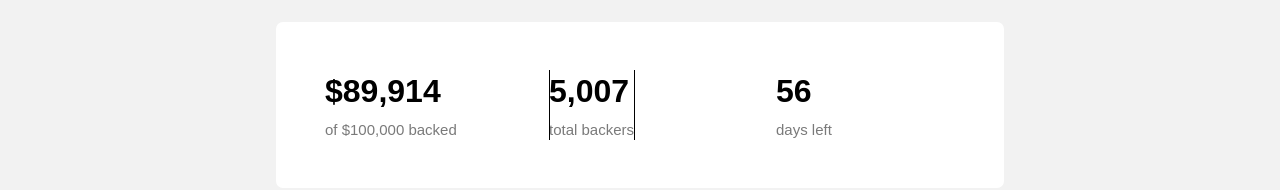
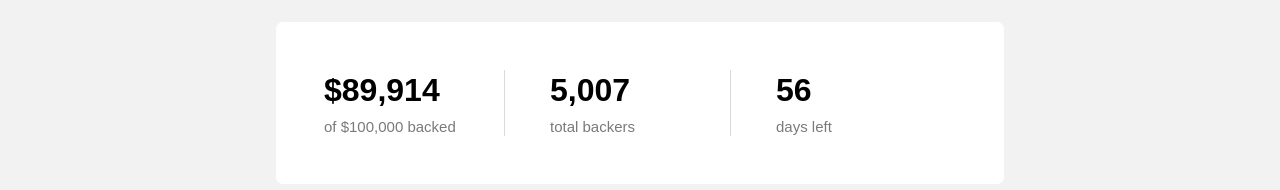
Before and after one commit to Muhammadjewel/crowdfunding-product-page, a plain HTML site: page index.html in a window 1280 px wide. Shown: the part 594-784 px from the top of the page. Drawn offline with Linux system fonts and the light colour scheme; a web font is replaced by a local one.

Commit message:
Refactor stats section

```diff
--- a/css/styles.css
+++ b/css/styles.css
@@ -237,25 +237,15 @@ img {
 }
 
 /* STATS */
-.stats-table {
-  position: relative;
-  z-index: 1;
+.stats {
   display: flex;
-  flex-direction: column-reverse;
+  padding: 0;
+  margin: 0;
+  list-style-type: none;
 }
 
-.stats-table-row {
-  display: flex;
-}
-
-.stats-table th {
-  font-size: 15px;
-  line-height: 18px;
-  text-align: left;
-  font-weight: 400;
-}
-
-.stats-table td {
+.stats-data {
+  display: block;
   margin-bottom: 8px;
   font-size: 32px;
   line-height: 40px;
@@ -263,32 +253,27 @@ img {
   color: #000;
 }
 
-.stats-table-amount-heading,
-.stats-table-amount-data {
+.stats-item-money {
   width: 180px;
+  padding-right: 30px;
 }
 
-.stats-table-backers-heading,
-.stats-table-backers-data {
+.stats-item-backers {
   width: 227px;
   padding-left: 45px;
   padding-right: 45px;
+  border-left: 1px solid rgba(0, 0, 0, 0.15);
+  border-right: 1px solid rgba(0, 0, 0, 0.15);
 }
 
-.stats-table-countdown-heading,
-.stats-table-countdown-data {
+.stats-item-days {
   flex-grow: 1;
   padding-left: 45px;
   padding-right: 45px;
 }
 
-.stats-table-backers-heading::before,
-.stats-table-backers-heading::after {
-  position: absolute;
-  z-index: 1;
-  content: "";
-  top: 0;
-  width: 1px;
-  height: 100%;
-  background-color: #000;
+.stats-text {
+  margin: 0;
+  font-size: 15px;
+  line-height: 18px;
 }
--- a/index.html
+++ b/index.html
@@ -56,22 +56,20 @@
 
         <section class="product-stats card">
           <h2 class="visually-hidden">Product funding statistics</h2>
-          <table class="stats-table">
-            <thead class="stats-table-header">
-              <tr class="stats-table-row">
-                <th class="stats-table-amount-heading">of $100,000 backed</th>
-                <th class="stats-table-backers-heading">total backers</th>
-                <th class="stats-table-countdown-heading">days left</th>
-              </tr>
-            </thead>
-            <tbody class="stats-table-body">
-              <tr class="stats-table-row">
-                <td class="stats-table-amount-data">$89,914</td>
-                <td class="stats-table-backers-data">5,007</td>
-                <td class="stats-table-countdown-data">56</td>
-              </tr>
-            </tbody>
-          </table>
+          <ul class="stats">
+            <li class="stats-item stats-item-money">
+              <b class="stats-data">$89,914</b>
+              <p class="stats-text">of $100,000 backed</p>
+            </li>
+            <li class="stats-item stats-item-backers">
+              <b class="stats-data">5,007</b>
+              <p class="stats-text">total backers</p>
+            </li>
+            <li class="stats-item stats-item-days">
+              <b class="stats-data">56</b>
+              <p class="stats-text">days left</p>
+            </li>
+          </ul>
         </section>
       </div>
     </div>
```
